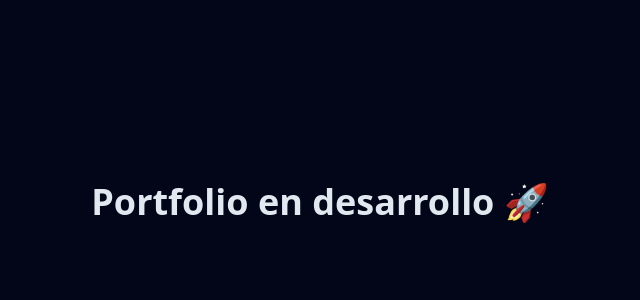
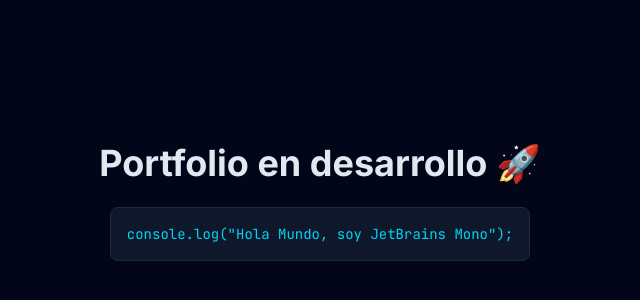
Before and after one commit to nicopowell/portfolio, a Next.js app: page / in a window 1280 px wide. Shown: the part 198-498 px from the top of the page, without its empty margins (320-960 px from the left). Built offline with nearby package versions, Linux system fonts and the light colour scheme.

Commit message:
feat(fonts): se implemento una estrategia de fuentes centralizada

```diff
--- a/src/app/globals.css
+++ b/src/app/globals.css
@@ -1,6 +1 @@
 @import "tailwindcss";
-
-@theme {
-  --font-sans: var(--font-inter);
-  --font-mono: var(--font-mono);
-}
--- a/src/app/layout.tsx
+++ b/src/app/layout.tsx
@@ -1,20 +1,10 @@
 import type { Metadata } from "next";
-import { Inter, JetBrains_Mono } from "next/font/google";
+import { inter } from "@/config/fonts";
 import "./globals.css";
-
-const inter = Inter({
-  variable: "--font-inter",
-  subsets: ["latin"]
-})
-
-const jetbrainsMono = JetBrains_Mono({
-  variable: "--font-mono",
-  subsets: ["latin"],
-});
 
 export const metadata: Metadata = {
   title: "Nicolas Powell | Estudiante de Ingeniería en Informática",
-  description: "Portfolio de Estudiante de Ingeniería en Informática",
+  description: "Portfolio de Estudiante de Ingeniería en Informática.",
 };
 
 export default function RootLayout({
@@ -25,7 +15,7 @@ export default function RootLayout({
   return (
     <html lang="es">
       <body
-        className={`${inter.variable} ${jetbrainsMono.variable} antialiased bg-slate-950 text-slate-200`}
+        className={`${inter.className} antialiased bg-slate-950 text-slate-200`}
       >
         {children}
       </body>
--- a/src/app/page.tsx
+++ b/src/app/page.tsx
@@ -1,7 +1,16 @@
+import { jetbrainsMono } from "@/config/fonts";
+
 export default function Home() {
   return (
-    <main className="flex min-h-screen items-center justify-center">
-      <h1 className="text-4xl font-bold">Portfolio en desarrollo 🚀</h1>
+    <main className="flex min-h-screen flex-col items-center justify-center gap-6">
+      <h1 className="text-4xl font-bold">
+        Portfolio en desarrollo 🚀
+      </h1>
+      <div className={`${jetbrainsMono.className} bg-slate-900 p-4 rounded-lg border border-slate-800`}>
+        <p className="text-sm text-cyan-400">
+          console.log("Hola Mundo, soy JetBrains Mono");
+        </p>
+      </div>
     </main>
   );
 }
--- /dev/null
+++ b/src/config/fonts.ts
@@ -0,0 +1,13 @@
+import { Inter, JetBrains_Mono } from "next/font/google";
+
+export const inter = Inter({
+  subsets: ["latin"],
+  weight: ["400", "500", "600", "700"],
+  display: "swap",
+});
+
+export const jetbrainsMono = JetBrains_Mono({
+  subsets: ["latin"],
+  weight: ["400", "700"],
+  display: "swap",
+});
```
